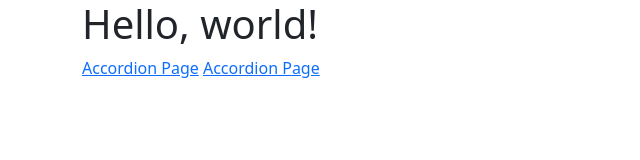
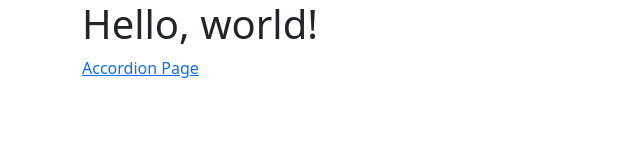
Before and after one commit to Amorofi/hw1, a plain HTML site: page index.html in a window 1280 px wide. Shown: the whole page, without its empty margins (0-640 px from the left). Drawn offline with nearby package versions, Linux system fonts and the light colour scheme.

Commit message:
Update index.html

```diff
--- a/index.html
+++ b/index.html
@@ -12,7 +12,7 @@
        <h1>Hello, world!</h1>
 
       <a href = "accordion.html">Accordion Page</a>
-       <a href = "Benzema.jfif.html">Accordion Page</a>
+
     </div>
 
     <script src="https://cdn.jsdelivr.net/npm/bootstrap@5.3.1/dist/js/bootstrap.bundle.min.js" integrity="sha384-HwwvtgBNo3bZJJLYd8oVXjrBZt8cqVSpeBNS5n7C8IVInixGAoxmnlMuBnhbgrkm" crossorigin="anonymous"></script>
```
